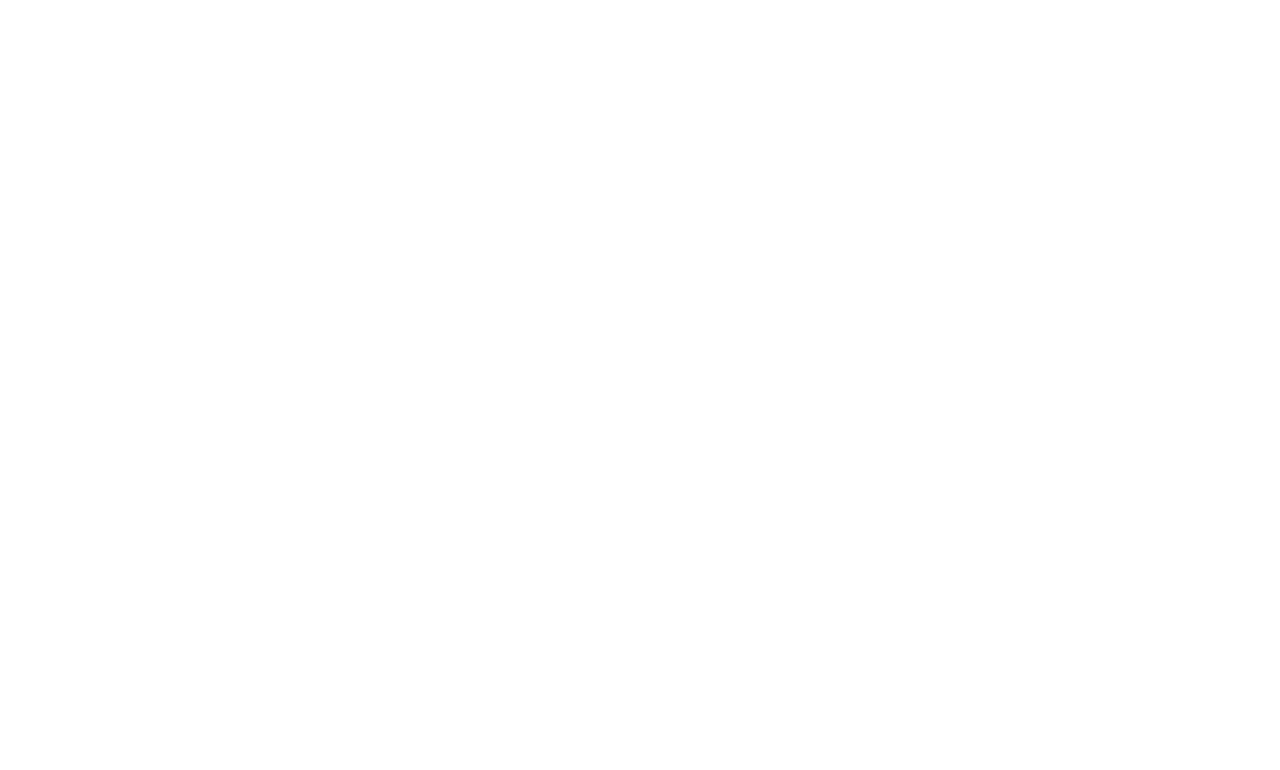
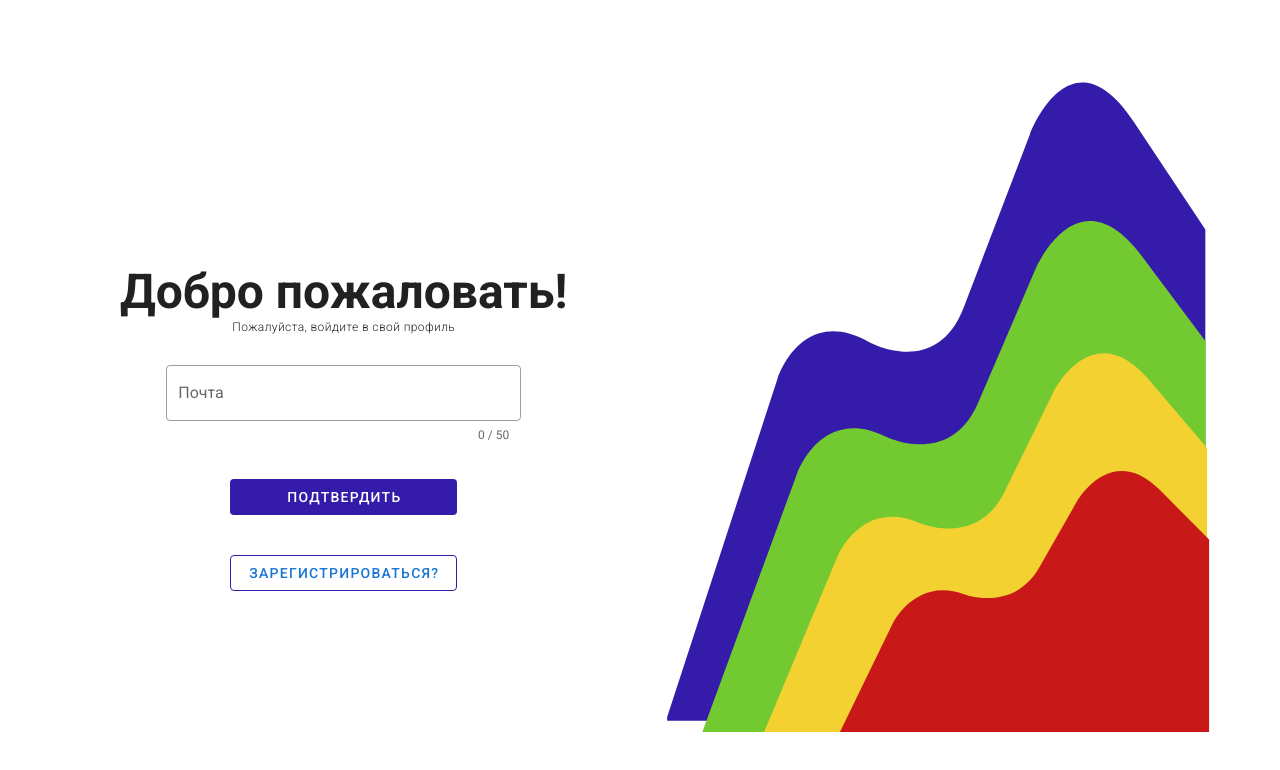
Before and after one commit to anastasia111223/Project-for-ITMO, a Nuxt app: page /forgotpsw in a window 1280 px wide. Before the commit this address had no page. Shown: the top 770 px of the page. Built offline with nearby package versions, Linux system fonts and the light colour scheme.

Commit message:
authorization layout

```diff
--- a/pages/auth.vue
+++ b/pages/auth.vue
@@ -44,7 +44,7 @@
                             </v-btn>
                           <!-- </v-col>
                           <v-col cols="10"> -->
-                            <nuxt-link to="#" color="#351BA9"
+                            <nuxt-link to="/forgotpsw" color="#351BA9"
                                 class="text-decoration-none">Забыли пароль?</nuxt-link>
                           <!-- </v-col> -->
                         </v-row>
@@ -55,7 +55,11 @@
                     </v-form>
                    </v-col>
                 </v-row>
-                <v-row>
+                <v-row class="pa-0 mt-12 justify-start align-self-center">
+                    <nuxt-link to="#" color="#351BA9"
+                                class="text-decoration-none black--text pa-4">Впервые в Олимп?</nuxt-link>
+                    <nuxt-link to="#" color="#351BA9"
+                                class="text-decoration-none #351BA9--text pa-4">Зарегистрироваться?</nuxt-link>
                 </v-row>
               <!-- </v-col>
               <v-col col="6" align-self="end">
@@ -91,6 +95,7 @@
                 name: "",
                 pwd: ""
             },
+            page: "auth"
 
         }
     },
@@ -102,8 +107,13 @@
              this.checkPwd({login: this.user.name, pwd: this.user.pwd});
              window.location.replace('userPage.vue');
         }
-
-    }
+    // },
+    // created: {
+    //     getPage(){
+    //         this.$emit('pagename', page);
+    //     }
+    // }
+}
 }
 </script>
 
--- /dev/null
+++ b/pages/forgotpsw.vue
@@ -0,0 +1,63 @@
+<template>
+      <v-container>
+                <v-row class="pa-0" justify="center">
+                    <v-col col="6" sm="8" xs="12" align-self="center" >
+                        <v-form @submit.prevent="authTo">
+                        <v-text-field id="email"
+                            label="Почта"
+                            type="email"
+                            v-model.trim="user.email"
+                            class="border-radius.rounded-lg"
+                            counter="50"
+                            outlined
+                            clearable
+                            color="blue darken-2"
+                            required></v-text-field>
+                        <!-- <input type="submit"> -->
+                        <!-- <v-row class="pa-0 my-2"> -->
+                        <v-row class="pa-0 my-2 justify-center">
+                            <v-btn type="submit" depressed class="d-block ma-5 px=10"
+                                dark color="#351BA9" width="60%">Подтвердить</v-btn>
+                        <!-- </v-row> -->
+                            <v-btn type="submit" outlined color="#351BA9"
+                                class="d-block ma-5 px=10  #351BA9--text" width="60%">
+                            <nuxt-link to="#"
+                                class="text-decoration-none">Зарегистрироваться?</nuxt-link>
+                            </v-btn>
+                          <!-- </v-col> -->
+                        </v-row>
+                    </v-form>
+                   </v-col>
+                </v-row>
+
+                <v-row>
+                </v-row>
+
+      </v-container>
+
+</template>
+<script>
+// import {mapMutations} from 'vuex';
+
+export default {
+    layout: 'authorization',
+    data(){
+        return {
+            user : {
+                name: "",
+                pwd: "",
+                email: ""
+            },
+            page: "auth"
+
+        }
+    },
+    methods: {
+
+    }
+}
+</script>
+
+<style>
+
+</style>
--- a/store/index.js
+++ b/store/index.js
@@ -1,4 +1,16 @@
 export const state =() => ({
+    pages: [
+        {
+        page: "auth",
+        title: "Добро пожаловать!",
+        message: "Пожалуйста, войдите в свой профиль"
+        },
+        {
+        page: "changepsw",
+        title: "Сменить пароль",
+        message: "Введите новый пароль..."
+        }
+    ],
     authorize: {
         user: "nick",
         pwd: "nick"
@@ -7,7 +19,13 @@
     // onAuth: false
 })
 export const getters = {
-    getauth: state => state.onAuth
+    getauth: state => state.onAuth,
+    getInfopage: state => page => {
+        state.pages.forEach(el => {
+            if (el.page === page) return el;
+            else return "error";
+        });
+    }
 }
 export const mutations = {
     checkPwd(state,{login, pwd}) {
```
Also changed, not shown: layouts/authorization.vue (+18 -2 lines).
